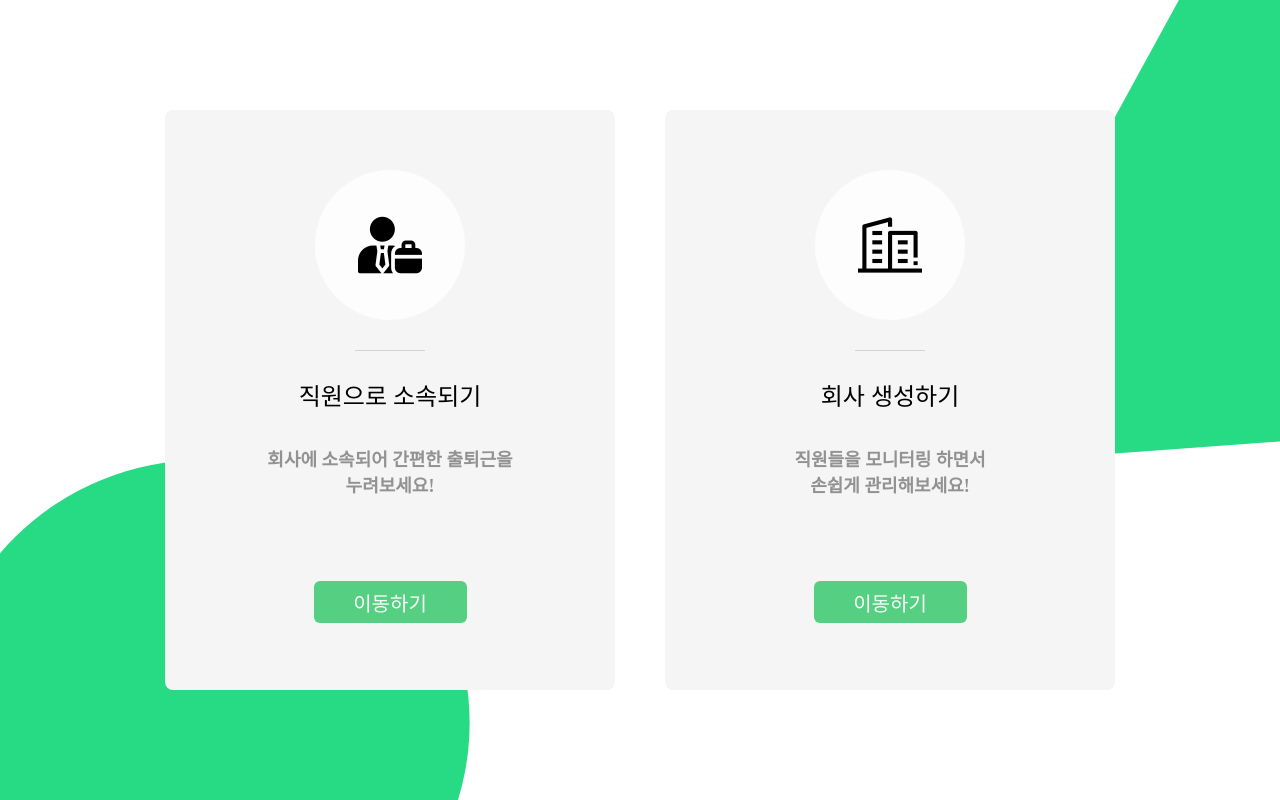
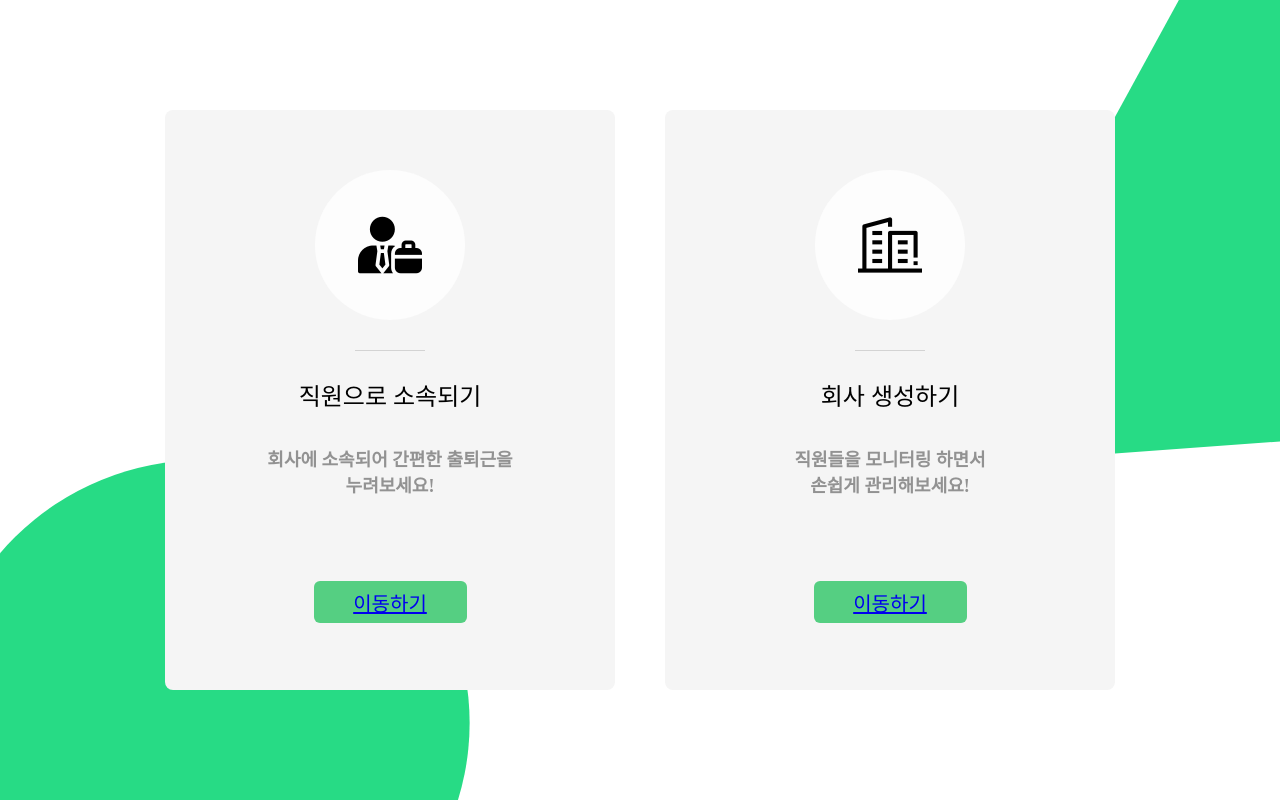
Before and after one commit to MIDAS-Hackathon-team14/Stretch-frontend-V1, a React (Create React App) app: page /select in a window 1280 px wide. Built offline with nearby package versions, Linux system fonts and the light colour scheme; a web font is replaced by a local one.

Commit message:
Update : Update Select

```diff
--- a/src/components/page/Auth/Select/SelectContainer/index.jsx
+++ b/src/components/page/Auth/Select/SelectContainer/index.jsx
@@ -1,3 +1,4 @@
+import { Link } from "react-router-dom";
 import styled from "styled-components";
 
 const SelectContainer = (props) => {
@@ -10,8 +11,18 @@ const SelectContainer = (props) => {
         </Profile>
         <hr />
         <Title>{title}</Title>
-        <Description>{description}</Description>
-        <SubmitBtn>이동하기</SubmitBtn>
+        <Description>{description}</Description>{" "}
+        <SubmitBtn>
+          <a
+            href={
+              title === "직원으로 소속되기"
+                ? "http://localhost:3000/encode"
+                : "http://localhost:3000/mkcom"
+            }
+          >
+            이동하기
+          </a>{" "}
+        </SubmitBtn>
       </MainDiv>
     </>
   );
```
